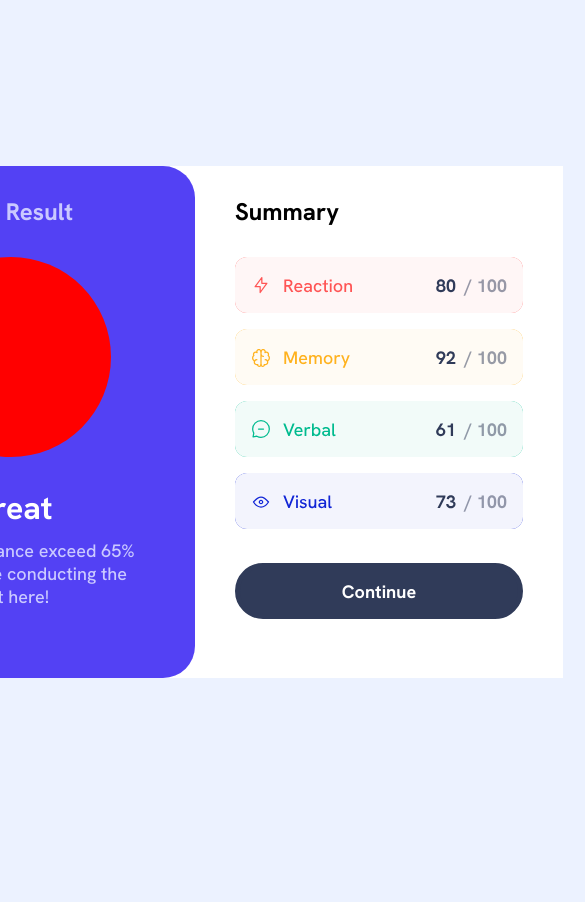
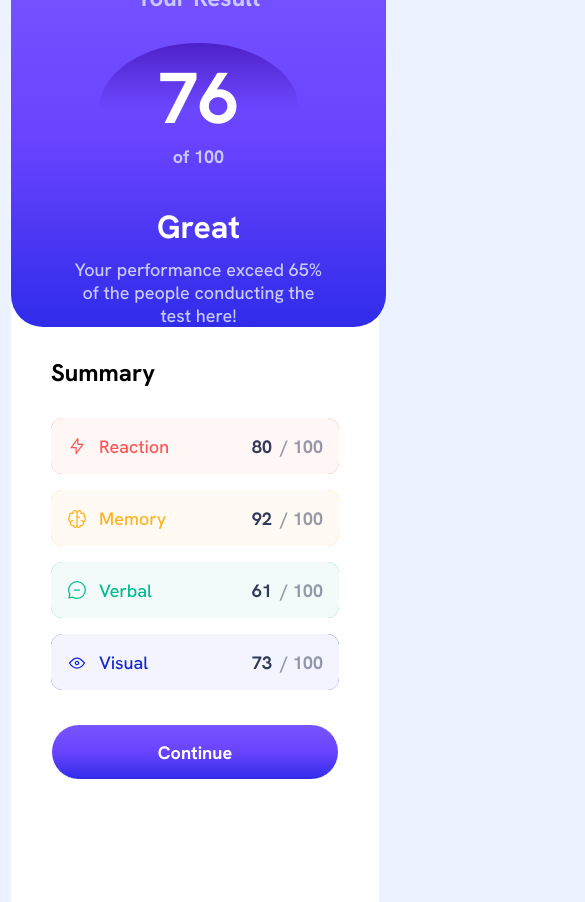
Before and after one commit to Poopscooper4/-, a plain HTML site: page index.html in a window 390 px wide. Shown: the whole page, 585 px wide, since content can reach past the window. Before the commit the page ends 844 px from the top, so only its background shows below. Drawn offline with Linux system fonts and the light colour scheme.

Commit message:
still in progress

```diff
--- a/index.html
+++ b/index.html
@@ -11,7 +11,10 @@
     <div class="container">
         <div class="box1">
             <div class="Rdiv"><span>Your Result</span></div>
-            <div class="CenterDiv"></div>
+            <div class="CenterDiv">
+                <span id="numb">76</span>
+                <span id="numb2">of 100</span>
+            </div>
             <div class="txtdiv">
                 <span id="Great">Great</span>
 
@@ -85,7 +88,7 @@
 
                 </div>
                 <div class="butdiv">
-                    <button>Continue</button>
+                    <button type="button">Continue</button>
                 </div>
             </div>
         </div>
--- a/style.css
+++ b/style.css
@@ -18,6 +18,7 @@ body{
     height: 512px;
     background-color: white;
     display: flex;
+    flex-direction: row;
 }
 
 .box1{
@@ -28,7 +29,7 @@ body{
     height: 512px;
     width: 368px;
     border-radius: 32px;
-    background-color: color-mix(in srgb, #7755FF 50%, #2F2CE9 50%);
+    background-image: linear-gradient(#7755FF, #6943FF, #2F2CE9);
 }
 
 .Rdiv{
@@ -40,10 +41,30 @@ body{
     font-size: 24px;
 }
 .CenterDiv{
+    display: flex;
+    justify-content: center;
+    align-items: center;
+    flex-direction: column;
     width: 200px;
     height: 200px;
     border-radius: 50%;
-    background-color: red;
+    text-align: center;
+    background-image: linear-gradient(#4D21C9, #2521C900, #2521C900);
+}
+#numb{
+    text-align: center;
+    color: #FFFFFF;
+    font-family: "Hanken Grotesk", sans-serif;
+    font-style: normal;
+    font-weight: 700;
+    font-size: 72px;
+}
+#numb2{
+    font-family: "Hanken Grotesk", sans-serif;
+    font-style: normal;
+    color: #CAC9FF;
+    font-size: 18px;
+    font-weight: 700;
 }
 #Great{
     font-weight: 700;
@@ -89,11 +110,12 @@ body{
 }
 
 button{
-    border: solid 5px #303B59;
+    border: solid 0.001px;
+    border-color: linear-gradient(#7755FF, #6943FF, #2F2CE9) ;
     border-radius: 128px;
     color: white;
     font-size: 18px;
-    background-color: #303B59;
+    background-image: linear-gradient(#7755FF, #6943FF, #2F2CE9);
     width: 288px;
     height: 56px;
     font-family: "Hanken Grotesk", sans-serif;
@@ -101,4 +123,22 @@ button{
     font-weight: 700;
 }
 
-@media screen and (min-width: 600px)
+button:hover{
+    background-color: #303B59;
+    transition: 6s;
+}
+
+@media only screen and (max-width: 600px){
+    .container{
+        margin-top: 10px;
+        height: 950px;
+        width: 368px;
+        display: flex;
+        flex-direction: column;
+    }
+
+    .box1{
+        width: 375px;
+        height: 375px;
+    }
+}
```
